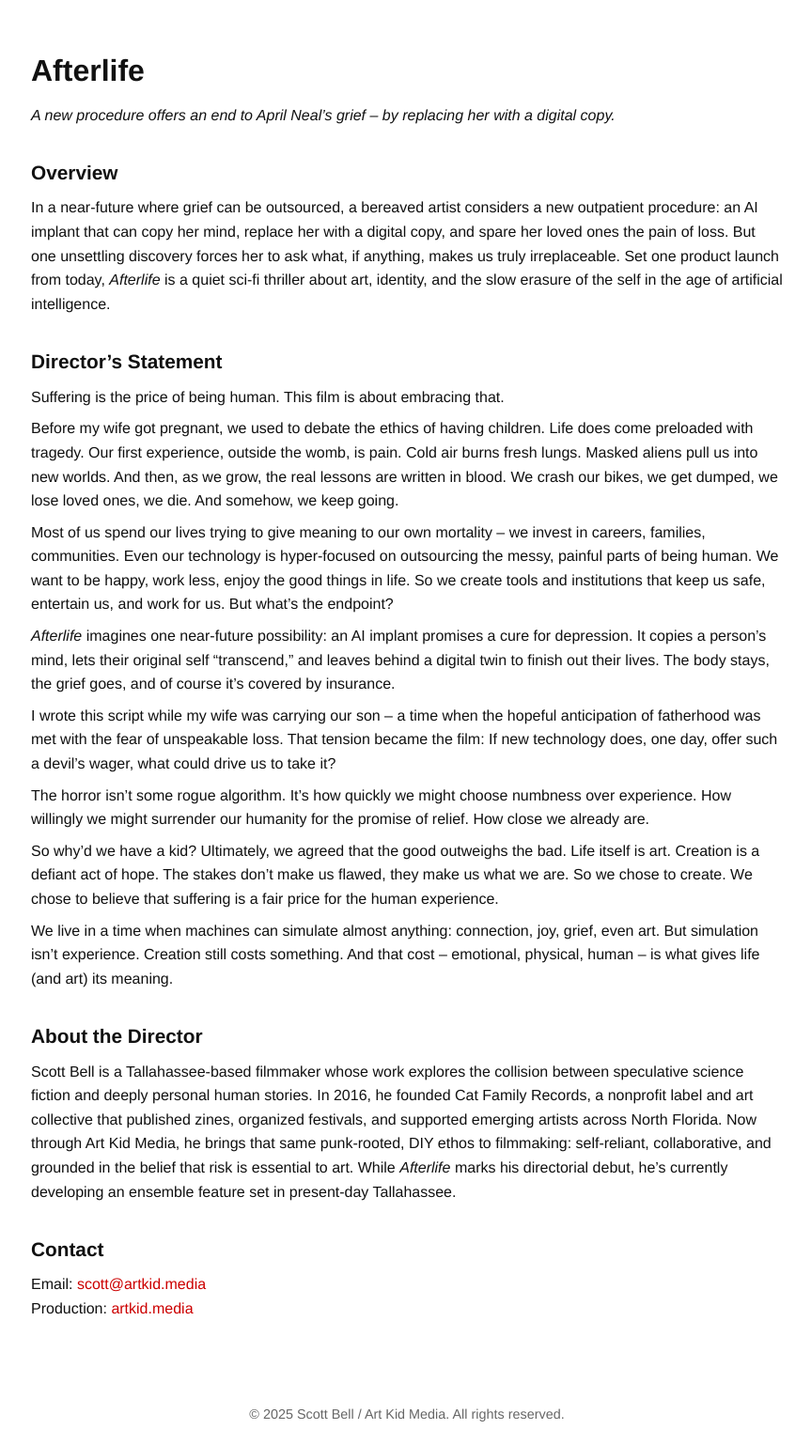
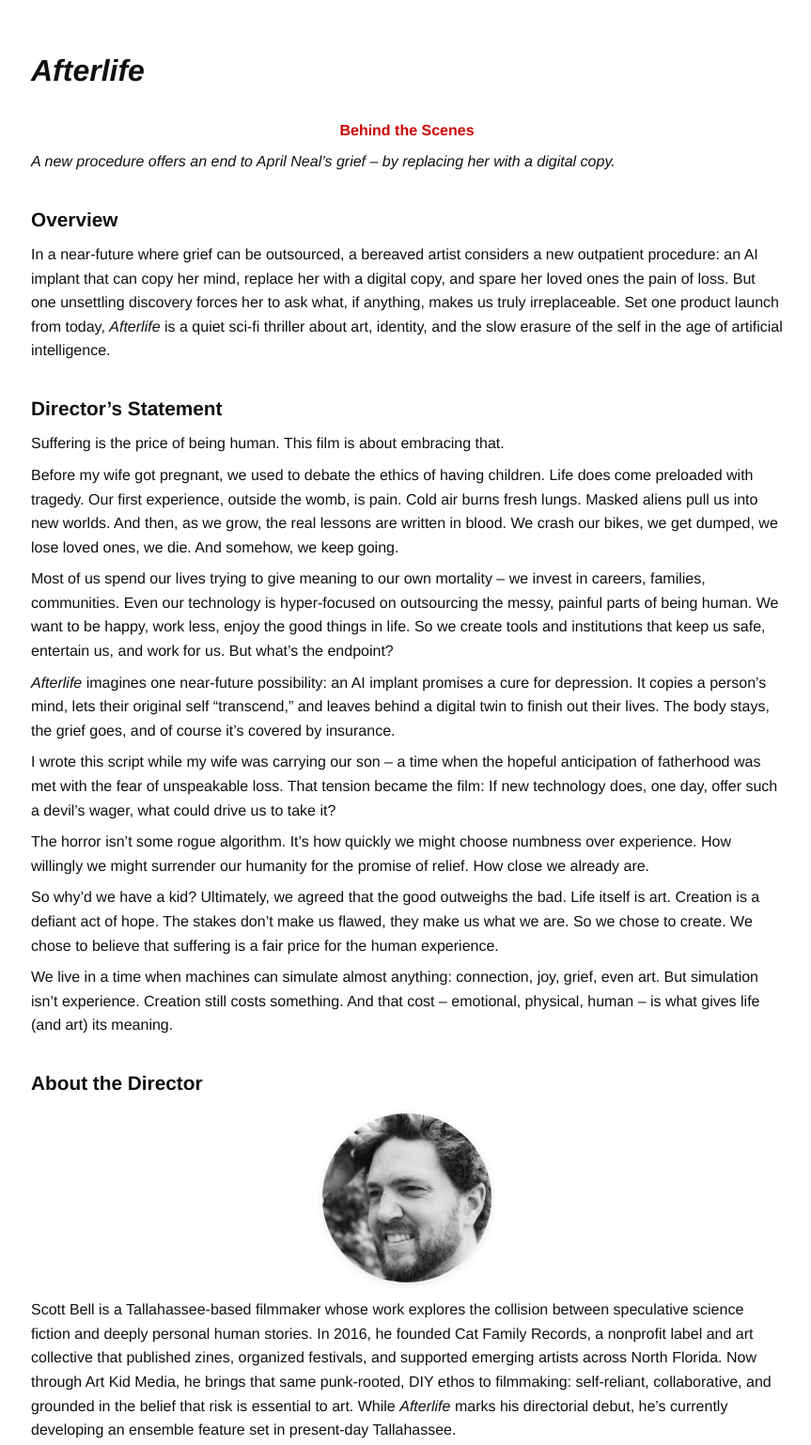
Before and after one commit to art-kid-media/afterlife-film, a plain HTML site: page index.html in a window 1280 px wide. Shown: the part 560-2098 px from the top of the page at 94% size, without its empty margins (207-1070 px from the left). Before the commit the page ends 2077 px from the top, so only its background shows below. Drawn offline with Linux system fonts and the light colour scheme.

Commit message:
Update index.html

```diff
--- a/index.html
+++ b/index.html
@@ -1,4 +1,3 @@
-
 <!DOCTYPE html>
 <html lang="en">
 <head>
@@ -41,6 +40,21 @@
       color: #cc0000;
       text-decoration: none;
     }
+    .nav {
+      text-align: center;
+      padding-top: 1rem;
+    }
+    .nav a {
+      margin: 0 1rem;
+      font-weight: bold;
+    }
+    .headshot {
+      max-width: 180px;
+      display: block;
+      margin: 1rem auto;
+      border-radius: 50%;
+      box-shadow: 0 2px 8px rgba(0,0,0,0.1);
+    }
     footer {
       text-align: center;
       margin-top: 3rem;
@@ -54,7 +68,10 @@
 <img src="poster.png" alt="Afterlife Poster" class="poster" />
 
 <div class="container">
-  <h1>Afterlife</h1>
+  <h1><em>Afterlife</em></h1>
+  <div class="nav">
+    <a href="gallery.html">Behind the Scenes</a>
+  </div>
   <p><em>A new procedure offers an end to April Neal’s grief – by replacing her with a digital copy.</em></p>
 
   <h2>Overview</h2>
@@ -71,6 +88,7 @@
   <p>We live in a time when machines can simulate almost anything: connection, joy, grief, even art. But simulation isn’t experience. Creation still costs something. And that cost – emotional, physical, human – is what gives life (and art) its meaning.</p>
 
   <h2>About the Director</h2>
+  <img src="SCOTT HEADSHOT 01.jpg" alt="Scott Bell Headshot" class="headshot">
   <p>Scott Bell is a Tallahassee-based filmmaker whose work explores the collision between speculative science fiction and deeply personal human stories. In 2016, he founded Cat Family Records, a nonprofit label and art collective that published zines, organized festivals, and supported emerging artists across North Florida. Now through Art Kid Media, he brings that same punk-rooted, DIY ethos to filmmaking: self-reliant, collaborative, and grounded in the belief that risk is essential to art. While <em>Afterlife</em> marks his directorial debut, he’s currently developing an ensemble feature set in present-day Tallahassee.</p>
 
   <h2>Contact</h2>
```
